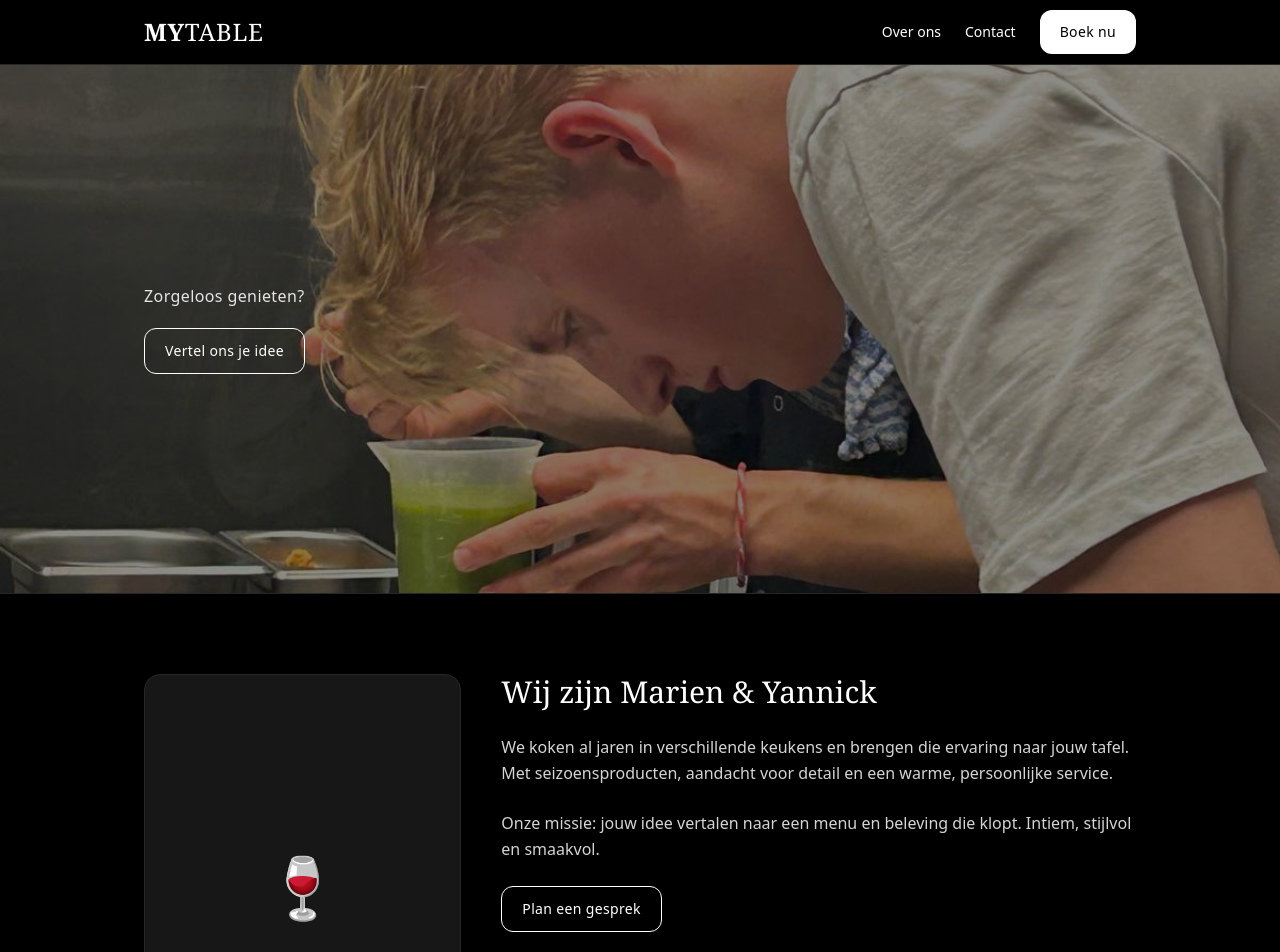
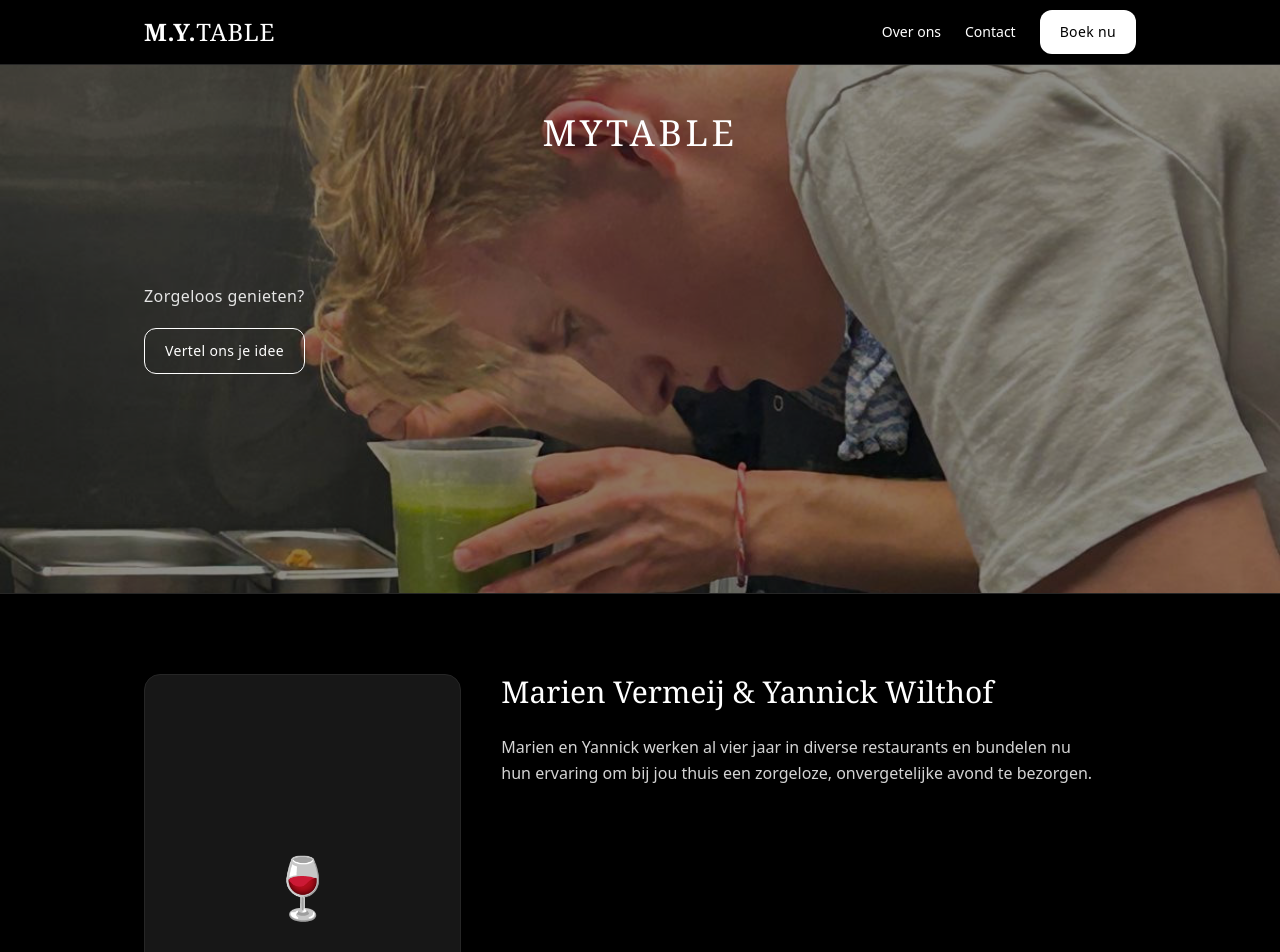
Before and after one commit to marienvermeij/MYtable, a React (Vite) app: page / in a window 1280 px wide. Shown: the top 952 px of the page. Built offline with nearby package versions, Linux system fonts and the light colour scheme.

Commit message:
Update App.jsx

```diff
--- a/src/App.jsx
+++ b/src/App.jsx
@@ -3,8 +3,9 @@ import React from 'react'
 const Nav = () => (
   <header className="sticky top-0 z-40 bg-black/80 backdrop-blur border-b border-neutral-800 text-white">
     <nav className="container-narrow flex items-center justify-between h-16">
+      {/* LOGO LINKS */}
       <a href="#" className="font-display text-2xl tracking-wide">
-        <span className="font-semibold">MY</span><span>TABLE</span>
+        <span className="font-semibold">M.Y.</span><span>TABLE</span>
       </a>
       <ul className="flex items-center gap-6 text-sm">
         <li><a href="#over" className="hover:opacity-70">Over ons</a></li>
@@ -21,8 +22,7 @@ const Nav = () => (
 
 /**
  * HERO — hero.jpg uit /public.
- * Middenweg: full-width (object-cover) + lagere hoogte (62–66vh)
- * en focus wat hoger (object-[center_33%]) voor minder “zoomgevoel”.
+ * Middenweg: full-width (object-cover) + lagere hoogte + logo komt hier.
  */
 const Hero = () => (
   <section className="relative bg-black text-white">
@@ -33,8 +33,12 @@ const Hero = () => (
         alt="MYTABLE hero"
         className="absolute inset-0 w-full h-full object-cover object-[center_33%]"
       />
-      {/* Overlay voor leesbaarheid */}
       <div className="absolute inset-0 bg-black/45" />
+
+      {/* LOGO — dit vervang ik straks door jouw echte logo */}
+      <div className="absolute top-12 left-1/2 -translate-x-1/2">
+        <h1 className="text-3xl md:text-4xl font-display tracking-widest">MYTABLE</h1>
+      </div>
 
       {/* TEKST */}
       <div className="relative container-narrow h-full flex flex-col justify-center gap-5">
@@ -59,19 +63,11 @@ const Over = () => (
         <span className="text-6xl">🍷</span>
       </div>
       <div className="space-y-6">
-        <h2 className="font-display text-3xl">Wij zijn Marien &amp; Yannick</h2>
-        <p className="text-neutral-300 leading-relaxed">
-          We koken al jaren in verschillende keukens en brengen die ervaring naar jouw tafel.
-          Met seizoensproducten, aandacht voor detail en een warme, persoonlijke service.
+        <h2 className="font-display text-3xl">Marien Vermeij &amp; Yannick Wilthof</h2>
+        <p className="text-neutral-300 leading-relaxed max-w-prose">
+          Marien en Yannick werken al vier jaar in diverse restaurants en bundelen nu hun ervaring
+          om bij jou thuis een zorgeloze, onvergetelijke avond te bezorgen.
         </p>
-        <p className="text-neutral-300 leading-relaxed">
-          Onze missie: jouw idee vertalen naar een menu en beleving die klopt. Intiem, stijlvol en smaakvol.
-        </p>
-        <div className="flex gap-3">
-          <a href="#contact" className="inline-flex items-center justify-center rounded-xl px-5 py-3 text-sm font-medium tracking-wide border border-white text-white hover:bg-white hover:text-black transition">
-            Plan een gesprek
-          </a>
-        </div>
       </div>
     </div>
   </section>
```
